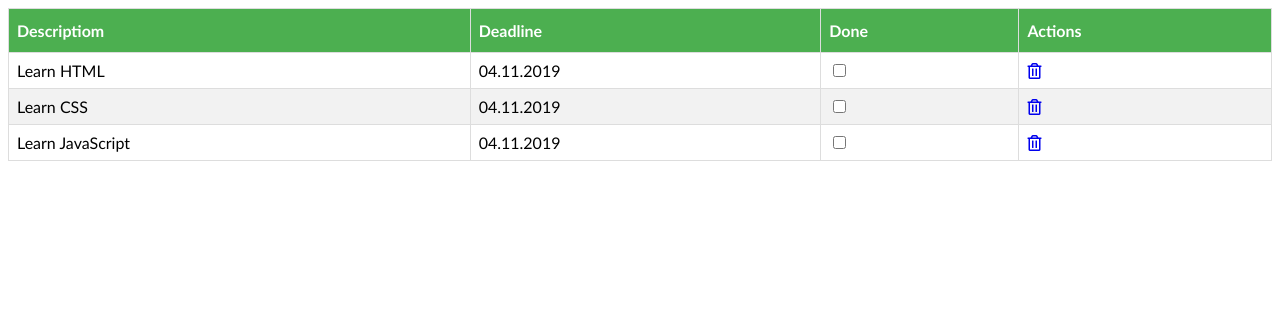
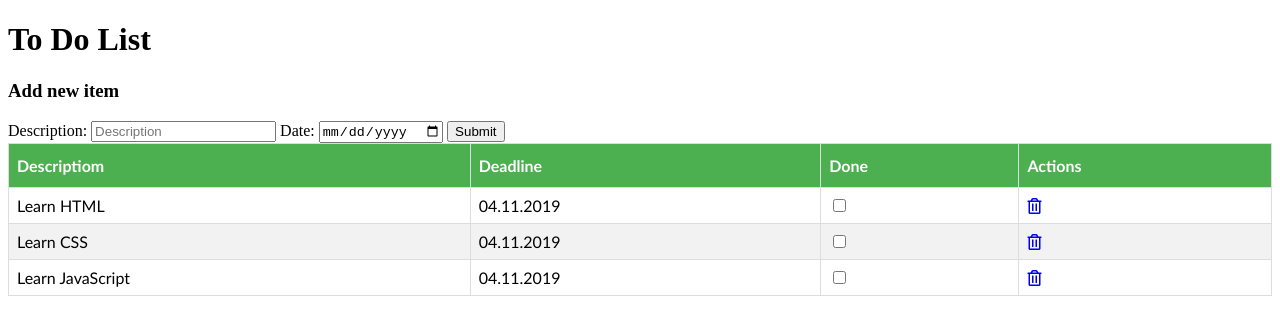
Before and after one commit to CioleaFlorin/to-do-list-web-app, a plain HTML site: page index.html in a window 1280 px wide. Drawn offline with Linux system fonts and the light colour scheme.

Commit message:
added create-item-form

```diff
--- a/index.html
+++ b/index.html
@@ -10,6 +10,18 @@
 <body>
 
 <div id="content">
+
+    <h1>To Do List</h1>
+    <h3>Add new item</h3>
+    <form id="create-item-form">
+        <label for="description-field">Description: </label>
+        <input type="text" id="description-field" placeholder="Description">
+
+        <label for="deadline-field">Date: </label>
+        <input type="date" id="deadline-field">
+        <input type="submit" id="submit-form"/>
+
+    </form>
 
     <table id="to-do-items">
         <thead>
```
